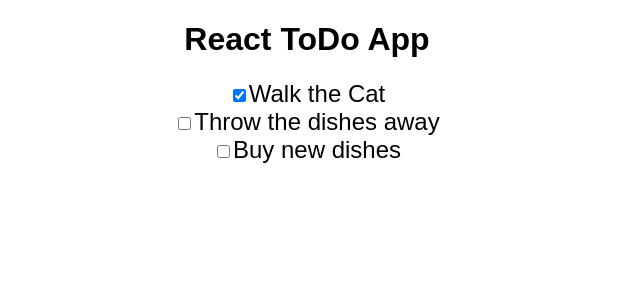
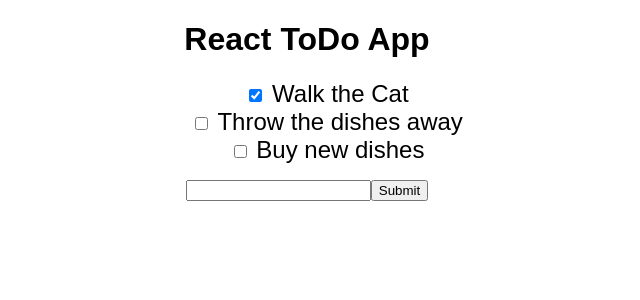
Before and after one commit to theranbrig/react-to-do, a React (Create React App) app: page / in a window 1280 px wide. Shown: the top 300 px of the page, without its empty margins (333-973 px from the left). Built offline with nearby package versions, Linux system fonts and the light colour scheme.

Commit message:
Checkpoint 3 completed

```diff
--- a/src/App.js
+++ b/src/App.js
@@ -10,17 +10,42 @@
           { description: 'Walk the Cat', isCompleted: true },
           { description: 'Throw the dishes away', isCompleted: false },
           { description: 'Buy new dishes', isCompleted: false }
-        ]
+        ],
+        newTodoDescription: ''
       }
+  }
+
+  toggleComplete(index) {
+    const todos = this.state.todos.slice();
+    const todo = todos[index];
+    todo.isCompleted = todo.isCompleted ? false : true;
+    this.setState({ todos: todos })
+  }
+
+  handleSubmit(e) {
+    e.preventDefault();
+    if (!this.state.newTodoDescription) {return}
+    const newTodo = { description: this.state.newTodoDescription, isCompleted: false};
+    this.setState({ todos: [...this.state.todos, newTodo], newTodoDescription: '' });
+  }
+
+  handleChange(e) {
+    this.setState({ newTodoDescription: e.target.value })
   }
 
   render() {
     return (
       <div className="App">
         <h1>React ToDo App</h1>
-        { this.state.todos.map(todo =>
-          <ToDo description={todo.description} isCompleted={todo.isCompleted} />
-        )}
+        <ul>
+          { this.state.todos.map((todo, index) =>
+          <ToDo key={index} description={ todo.description } isCompleted={ todo.isCompleted } toggleComplete={ () => {this.toggleComplete(index)} }/>
+          ) }
+        </ul>
+        <form onSubmit={ (e) => this.handleSubmit(e) }>
+          <input type="text" value={ this.state.newTodoDescription } onChange={ (e) => this.handleChange(e) }/>
+          <input type="submit"/>
+        </form>
       </div>
     );
   }
--- a/src/components/ToDo.js
+++ b/src/components/ToDo.js
@@ -5,8 +5,8 @@
         return (
             <div>
                 <li>
-                    <input type="checkbox" checked={ this.props.isCompleted }/>
-                    <span>{ this.props.description }</span>
+                    <input type="checkbox" checked={ this.props.isCompleted } onChange={this.props.toggleComplete }/>
+                    <span> { this.props.description } </span>
                 </li>
             </div>
         );
```
